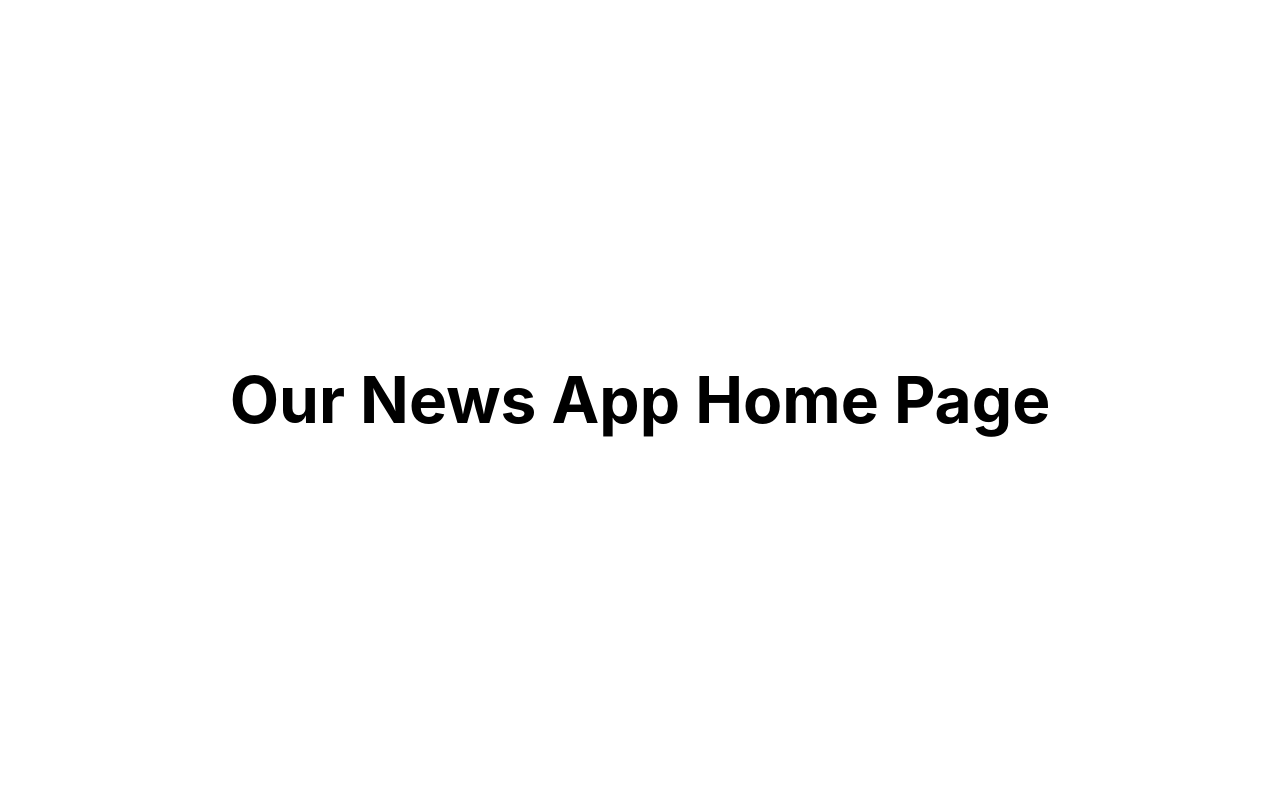
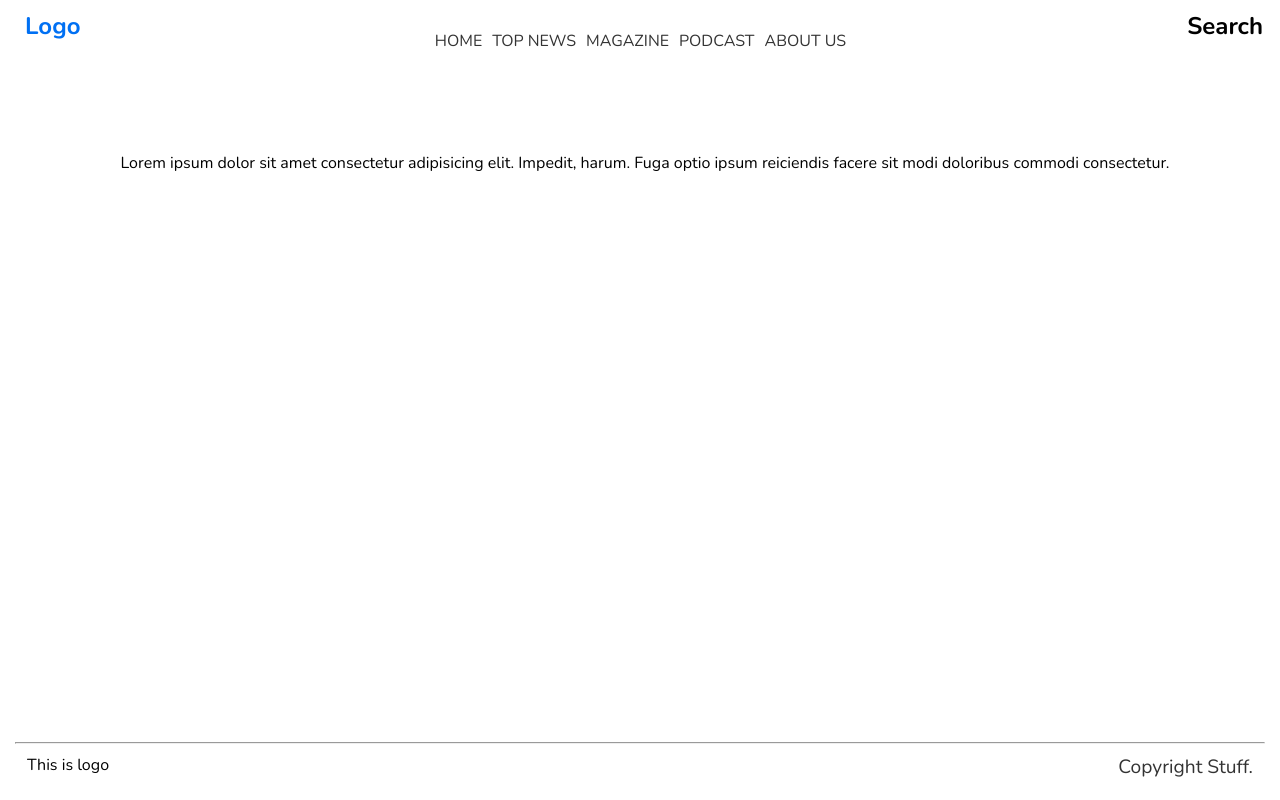
Before and after one commit to tejastamkar/News_app, a Next.js app: page / in a window 1280 px wide. Built offline with nearby package versions, Linux system fonts and the light colour scheme.

Commit message:
Co-authored-by: tejastamkar <tejastamkar@users.noreply.github.com>

```diff
--- /dev/null
+++ b/components/Footer.js
@@ -0,0 +1,18 @@
+import styles from '../styles/footer.module.css'
+
+export default function Footer() {
+    return (
+        <footer className={styles.footer}>
+            <hr />
+            <div className={styles.footer_Items}>
+                <div className={styles.footer_logo}>
+                    <p>This is logo</p>
+                </div>
+                <div className={styles.footer_text}>
+                    <a>Copyright Stuff.</a>
+
+                </div>
+            </div>
+        </footer>
+    );
+}
--- /dev/null
+++ b/components/Navbar.js
@@ -0,0 +1,22 @@
+import Link from "next/link";
+// import styles from '../styles/Nav.module.css'
+const Navbar = () => {
+return(
+    <nav>
+        <div className="logo">
+            <h1>News App</h1>
+        </div>
+        <div className="navibtn">
+        <ul>
+        <Link  href="/"><a>Home</a></Link>
+        <Link  href="/topnews"><a>Top News</a></Link>
+        <Link  href="/magazine"><a>Magazine</a></Link>
+        <Link  href="/podcast"><a>Podcast</a></Link>
+        <Link  href="/about"><a>About us</a></Link>
+        </ul>
+        </div>
+    </nav>
+);
+}
+export default Navbar;
+// https://www.w3schools.com/howto/tryit.asp?filename=tryhow_js_active_element
--- /dev/null
+++ b/components/layout.js
@@ -0,0 +1,74 @@
+import Link from 'next/link'
+import { useState } from "react";
+import Footer from './Footer';
+import styles from "../styles/layout.module.css";
+export default function Layout({ children }) {
+
+    const [isOpen, setIsOpen] = useState(false);
+    const openMenu = () => setIsOpen(!isOpen);
+    return <>
+        <nav className={styles.navbar}>
+
+        {/* logo here */}
+            <div className={styles.logo}>
+                <a href='/' className={styles.logo}>Logo
+                </a>
+            </div>
+
+
+        {/* navbar elements */}
+            <div className={styles.navBtn}>
+                <li className={isOpen === false ?
+                    styles.navmenu : styles.navmenu + ' ' + styles.active}>
+                        <a href='/' className={styles.navitem} className={isOpen === false ?
+                                styles.navlink : styles.navlink + ' ' + styles.active}
+                                onClick={openMenu}>Home
+                        </a>
+
+                        <a href='/topnews' className={styles.navitem} className={isOpen === false ?
+                                styles.navlink : styles.navlink + ' ' + styles.active}
+                                onClick={openMenu}>Top News
+                        </a>
+
+
+                        <a href='/magazine' className={styles.navitem} className={isOpen === false ?
+                                styles.navlink : styles.navlink + ' ' + styles.active}
+                                onClick={openMenu}>Magazine
+                        </a>
+
+                        <a href='/magazine' className={styles.navitem} className={isOpen === false ?
+                                styles.navlink : styles.navlink + ' ' + styles.active}
+                                onClick={openMenu}>Podcast
+                        </a>
+
+                        <a href='/magazine' className={styles.navitem} className={isOpen === false ?
+                                styles.navlink : styles.navlink + ' ' + styles.active}
+                                onClick={openMenu}>About Us
+                        </a>
+                </li>
+            </div>
+
+
+        {/* search box */}
+            <div className={styles.search}>
+                <h2>Search</h2>
+            </div>
+
+
+        {/* responsive bar  */}
+            <button className={isOpen === false ?
+                styles.hamburger : styles.hamburger + ' ' + styles.active}
+                onClick={openMenu}
+            >
+                <span className={styles.bar}></span>
+                <span className={styles.bar}></span>
+                <span className={styles.bar}></span>
+                <span className={styles.bar}></span>
+                <span className={styles.bar}></span>
+            </button>
+        </nav>
+
+        {children}
+        <Footer />
+    </>
+}
--- a/pages/_app.js
+++ b/pages/_app.js
@@ -1,7 +1,17 @@
+// import '../styles/globals.css'
+
+// function MyApp({ Component, pageProps }) {
+//   return <Component {...pageProps} />
+// }
+
+// export default MyApp
 import '../styles/globals.css'
+import Layout from '../components/layout'
 
 function MyApp({ Component, pageProps }) {
-  return <Component {...pageProps} />
+  return <Layout>
+            <Component {...pageProps} />
+          </Layout>
 }
 
 export default MyApp
--- a/pages/index.js
+++ b/pages/index.js
@@ -1,21 +1,38 @@
+// import Head from 'next/head'
+// import Image from 'next/image'
+// import styles from '../styles/Home.module.css'
+// import Navbar from '../components/Navbar'
+
+// export default function Home() {
+//   return (
+//     <div className={styles.container}>
+//       <Head>
+//         <title>News App</title>
+//         {/* <meta name="description" content="Generated by create next app" /> */}
+//         <link rel="icon" href="/favicon.ico" />
+//       </Head>
+//       <Navbar/>
+//       <main className={styles.main}>
+//         {/* <h1> Home Page </h1> */}
+//         <p>Homepage content here</p>
+//       </main>
+//     </div>
+//   )
+// }
+
 import Head from 'next/head'
-import Image from 'next/image'
 import styles from '../styles/Home.module.css'
 
 export default function Home() {
   return (
     <div className={styles.container}>
       <Head>
-        <title>News Apps</title>
-        {/* <meta name="description" content="Generated by create next app" /> */}
+        <title>Create Next App</title>
         <link rel="icon" href="/favicon.ico" />
       </Head>
-
-      <main className={styles.main}>
-        <h1 className={styles.title}>
-          Our News App Home Page
-        </h1>
-      </main>
+      <center>
+        <p>Lorem ipsum dolor sit amet consectetur adipisicing elit. Impedit, harum. Fuga optio ipsum reiciendis facere sit modi doloribus commodi consectetur.
+        </p></center>
     </div>
   )
 }
--- a/styles/Home.module.css
+++ b/styles/Home.module.css
@@ -2,67 +2,14 @@
   padding: 0 2rem;
 }
 
-.main {
-  min-height: 100vh;
-  padding: 4rem 0;
+.content {
+  min-height: 50vh;
+  padding: 10rem 0;
   flex: 1;
   display: flex;
   flex-direction: column;
   justify-content: center;
-  align-items: center;
-}
-
-.footer {
-  display: flex;
-  flex: 1;
-  padding: 2rem 0;
-  border-top: 1px solid #eaeaea;
-  justify-content: center;
-  align-items: center;
-}
-
-.footer a {
-  display: flex;
-  justify-content: center;
-  align-items: center;
-  flex-grow: 1;
-}
-
-.title a {
-  color: #0070f3;
-  text-decoration: none;
-}
-
-.title a:hover,
-.title a:focus,
-.title a:active {
-  text-decoration: underline;
-}
-
-.title {
-  margin: 0;
-  line-height: 1.15;
-  font-size: 4rem;
-}
-
-.title,
-.description {
-  text-align: center;
-}
-
-.description {
-  margin: 4rem 0;
-  line-height: 1.5;
-  font-size: 1.5rem;
-}
-
-.code {
-  background: #fafafa;
-  border-radius: 5px;
-  padding: 0.75rem;
-  font-size: 1.1rem;
-  font-family: Menlo, Monaco, Lucida Console, Liberation Mono, DejaVu Sans Mono,
-    Bitstream Vera Sans Mono, Courier New, monospace;
+  align-items:center;
 }
 
 .grid {
@@ -70,43 +17,10 @@
   align-items: center;
   justify-content: center;
   flex-wrap: wrap;
-  max-width: 800px;
+  max-width: 100px;
 }
 
-.card {
-  margin: 1rem;
-  padding: 1.5rem;
-  text-align: left;
-  color: inherit;
-  text-decoration: none;
-  border: 1px solid #eaeaea;
-  border-radius: 10px;
-  transition: color 0.15s ease, border-color 0.15s ease;
-  max-width: 300px;
-}
 
-.card:hover,
-.card:focus,
-.card:active {
-  color: #0070f3;
-  border-color: #0070f3;
-}
-
-.card h2 {
-  margin: 0 0 1rem 0;
-  font-size: 1.5rem;
-}
-
-.card p {
-  margin: 0;
-  font-size: 1.25rem;
-  line-height: 1.5;
-}
-
-.logo {
-  height: 1em;
-  margin-left: 0.5rem;
-}
 
 @media (max-width: 600px) {
   .grid {
--- /dev/null
+++ b/styles/Nav.module.css
@@ -0,0 +1,26 @@
+
+.nav a {
+  color: #333;
+  text-decoration: none;
+  font-size: larger;
+}
+
+.nav {
+  margin: 10px auto 80px;
+  padding: 10px 0;
+  display: flex;
+  justify-content: center;
+  align-items: center;
+   border-bottom: 2px solid #ddd;
+ }
+.nav a {
+  margin-left: 35px;
+}
+.nav .logo {
+  color: #0070f3;
+  font-weight: 900;
+}
+ .group  a:hover {
+  text-decoration-line: underline;
+  text-decoration-color: red;
+}
--- /dev/null
+++ b/styles/footer.module.css
@@ -0,0 +1,21 @@
+.footer {
+    left:0;
+    bottom: 0;
+    width: 100%;
+    padding: 10px;
+    position:absolute;
+     margin: 0px auto;
+  }
+
+.footer_Items{
+    display: flex;
+    color: black;
+
+}
+.footer_logo{
+    margin: 10px auto 10px 7px ;
+}
+
+.footer_text {
+    margin: 10px 7px 10px auto ;
+}
--- a/styles/globals.css
+++ b/styles/globals.css
@@ -1,16 +1,41 @@
-html,
-body {
+  @import url('https://fonts.googleapis.com/css2?family=Nunito:wght@300;400;600;700&display=swap');
+
+* {
+  margin: 0px 5px;
   padding: 0;
-  margin: 0;
-  font-family: -apple-system, BlinkMacSystemFont, Segoe UI, Roboto, Oxygen,
-    Ubuntu, Cantarell, Fira Sans, Droid Sans, Helvetica Neue, sans-serif;
+  box-sizing: border-box;
 }
 
-a {
-  color: inherit;
-  text-decoration: none;
+html,body, body * {
+  font-family: "Nunito";
 }
 
-* {
-  box-sizing: border-box;
+body{
+  width: 100%;
 }
+li {
+  list-style: none;
+}
+
+ a {
+  color: #333;
+  text-decoration: none;
+  font-size: larger;
+  /* margin-left: 35px;  */
+  /* margin-left: auto; */
+}
+button {
+background: transparent;
+border: none;
+cursor: pointer;
+padding: 0;
+}
+
+button:hover,
+button:focus {
+  background:transparent;
+}
+
+button:focus {
+  outline: none;
+}
--- /dev/null
+++ b/styles/layout.module.css
@@ -0,0 +1,138 @@
+
+.navBtn li {
+    list-style: none;
+  }
+
+ .navBtn a {
+    color: #333;
+    text-decoration: none;
+  }
+  .navBtn  button {
+  background: transparent;
+  border: none;
+  cursor: pointer;
+  }
+
+  .navBtn button:hover,
+  .navBtn button:focus {
+    background:transparent;
+  }
+
+  .navBtn button:focus {
+    outline: none;
+  }
+.navbar {
+    display: flex;
+   margin: 10px auto;
+   width:100%;
+}
+.logo{
+    flex:1;
+    margin: 0px auto 0px 5px;
+    font-size: 1.5rem;
+    color: #0070f3;
+    font-weight: 900;
+}
+.navBtn{
+    flex: 2;
+    margin: auto auto;
+}
+
+.search{
+    flex:1 ;
+    text-align: end;
+    margin: 0px 7px;
+}
+.hamburger {
+    display:none;
+}
+
+.bar {
+    display: block;
+    width: 25px;
+    height: .5px;
+    margin: 4px auto;
+    -webkit-transition:all 0.3s ease-in-out;
+    transition: all 0.3s ease-in-out;
+    background-color: black;
+}
+
+.navmenu {
+    margin: 10px auto 80px;
+  padding: 10px 0;
+  display: flex;
+  justify-content:center;
+  align-items:center;
+}
+
+.navitem {
+    margin-left: 20px;
+    /* margin: 1.5rem 0; */
+
+}
+
+.navlink{
+    font-size: 1rem;
+    font-weight: 100;
+    color: #475569;
+    text-transform: uppercase;
+}
+
+.navlink:hover{
+    text-decoration-line: underline;
+    text-decoration-color: red;
+}
+
+/* .navlogo {
+    font-size: 1.5rem;
+    color: #0070f3;
+    font-weight: 900;
+} */
+
+@media only screen and (max-width: 768px) {
+    .navmenu {
+        position: fixed;
+        left: -100%;
+        top: 2rem;
+        flex-direction: column;
+        background-color: #fff;
+        width: 100%;
+        border-radius: 10px;
+        text-align: center;
+        transition: 0.3s;
+        box-shadow:
+            0 10px 27px rgba(0, 0, 0, 0.05);
+    }
+
+    .navmenu.active {
+        left: 0;
+    }
+
+
+
+
+
+
+
+    .hamburger {
+        display: block;
+        cursor: pointer;
+    }
+    .hamburger.active .bar:nth-child(2) {
+        opacity: 0;
+    }
+    .hamburger.active .bar:nth-child(1) {
+         -webkit-transform: translateY(8px) rotate(45deg);
+        transform: translateY(8px) rotate(45deg);
+    }
+    .hamburger.active .bar:nth-child(3) {
+        -webkit-transform: translateY(-8px) rotate(-45deg);
+        transform: translateY(-8px) rotate(-45deg);
+    }
+    .hamburger.active .bar:nth-child(4) {
+        opacity: 0;
+    }
+    .hamburger.active .bar:nth-child(5) {
+        opacity: 0;
+    }
+}
```
Also changed, not shown: pages/magazine.js (added, +9 -0 lines), pages/topnews.js (added, +11 -0 lines), 1 other file (tests, documents, lock files or other folders).
